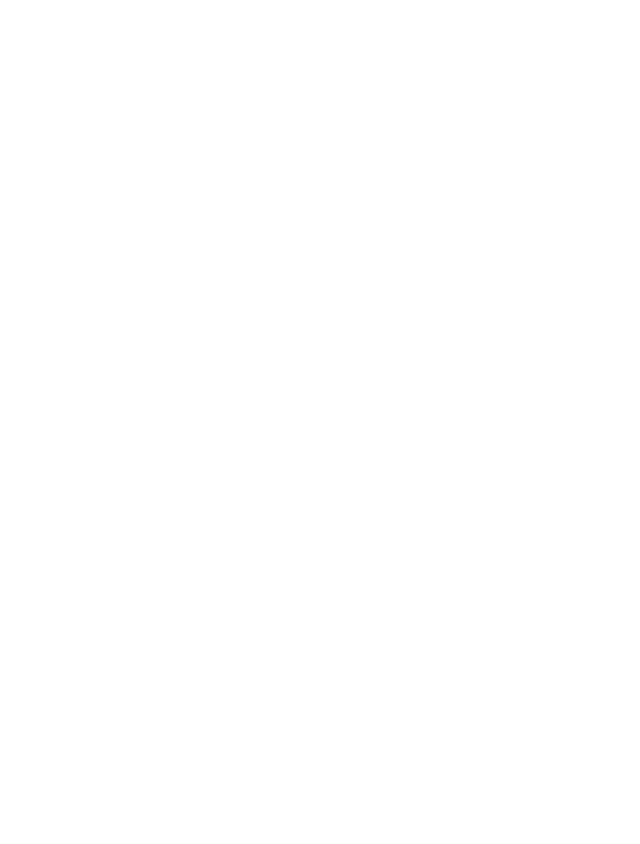
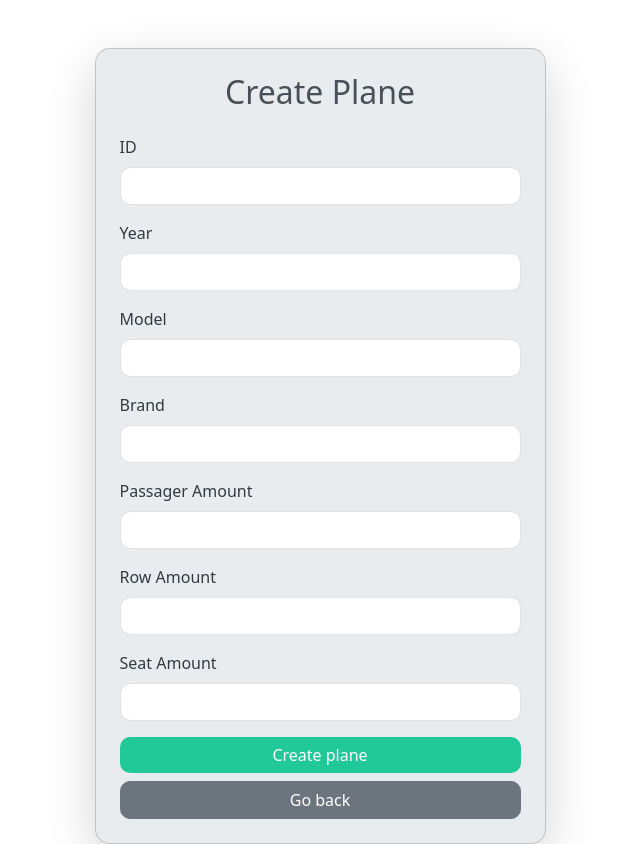
Before and after one commit to luisda0412/airline, a React (Vite) app in the folder Client/: page /createPlane in a window 1280 px wide. Before the commit this address had no page. Shown: the whole page, without its empty margins (320-960 px from the left). Before the commit the page ends 800 px from the top, so only its background shows below. Built offline with nearby package versions, Linux system fonts and the light colour scheme.

Commit message:
Creacion del componente encargado de crear el avion

```diff
--- a/Client/src/App.jsx
+++ b/Client/src/App.jsx
@@ -3,6 +3,7 @@
 import Login from './Components/Login.jsx';
 import Register from './Components/CreateAccount.jsx';
 import MainPage from './Components/MainPage.jsx';
+import CreatePlane from './Components/CreatePlane.jsx';
 
 //ESTA FUNCION ES APRA NAVEGAR ENTRE COMPONENTES UTILIZANDO REACT-ROUTER-DOOM
 function App() {
@@ -13,6 +14,7 @@
           <Route path="/" element={<Login />} />
           <Route path="/register" element={<Register />} />
           <Route path="/mainPage" element={<MainPage />} />
+          <Route path="/createPlane" element={<CreatePlane />} />
         </Routes>
       </div>
     </Router>
--- /dev/null
+++ b/Client/src/Components/CreatePlane.jsx
@@ -0,0 +1,159 @@
+import React, { useState } from 'react';
+import axios from 'axios';
+import { useNavigate } from 'react-router-dom';
+
+const CreatePlane = () => {
+    //STATE CON LA INFORMACION DEL USUARIO
+  const [formData, setFormData] = useState({
+    id: '',
+    year: '',
+    model: '',
+    brand: '',
+    passagerAmount: '',
+    rowAmount: '',
+    seatAmount: ''
+  });
+
+  const [errorMessage, setErrorMessage] = useState('');
+  const navigate = useNavigate(); // Hook para redirigir
+
+  const handleChange = (e) => {
+    setFormData({
+      ...formData,
+      [e.target.name]: e.target.value
+    });
+  };
+
+  const handleSubmit = async (e) => {
+    e.preventDefault();
+
+    try {
+      const response = await axios.post('http://localhost:3000/api/registerPlane', formData);
+      console.log(response.data);
+      navigate('/'); // Redirige al componente de inicio de sesión
+    } catch (error) {
+      console.error('Error registrando usuario:', error);
+    }
+  };
+
+  const handleGoBack = () => {
+    navigate('/');
+  };
+  return (
+    <div className="container mt-5">
+      <div className="row justify-content-center">
+        <div className="col-md-6 col-lg-5">
+          <div className="card shadow-lg p-4" style={{ borderRadius: '15px', backgroundColor: '#e9ecef' }}>
+            <h2 className="text-center mb-4" style={{ color: '#495057' }}>Create Plane</h2>
+            {errorMessage && (
+              <div className="alert alert-danger text-center" role="alert" style={{ borderRadius: '10px' }}>
+                {errorMessage}
+              </div>
+            )}
+            <form onSubmit={handleSubmit}>
+              <div className="mb-3">
+                <label htmlFor="id" className="form-label" style={{ color: '#343a40' }}>ID</label>
+                <input
+                  type="text"
+                  className="form-control"
+                  id="id"
+                  name="id"
+                  value={formData.id}
+                  onChange={handleChange}
+                  required
+                  style={{ borderRadius: '10px' }}
+                />
+              </div>
+              <div className="mb-3">
+                <label htmlFor="year" className="form-label" style={{ color: '#343a40' }}>Year</label>
+                <input
+                  type="number"
+                  className="form-control"
+                  id="year"
+                  name="year"
+                  value={formData.year}
+                  onChange={handleChange}
+                  required
+                  style={{ borderRadius: '10px' }}
+                />
+              </div>
+              <div className="mb-3">
+                <label htmlFor="brand" className="form-label" style={{ color: '#343a40' }}>Model</label>
+                <input
+                  type="text"
+                  className="form-control"
+                  id="model"
+                  name="model"
+                  value={formData.model}
+                  onChange={handleChange}
+                  required
+                  style={{ borderRadius: '10px' }}
+                />
+              </div>
+              <div className="mb-3">
+                <label htmlFor="brand" className="form-label" style={{ color: '#343a40' }}>Brand</label>
+                <input
+                  type="text"
+                  className="form-control"
+                  id="brand"
+                  name="brand"
+                  value={formData.brand}
+                  onChange={handleChange}
+                  required
+                  style={{ borderRadius: '10px' }}
+                />
+              </div>
+              <div className="mb-3">
+                <label htmlFor="passagerAmount" className="form-label" style={{ color: '#343a40' }}>Passager Amount</label>
+                <input
+                  type="number"
+                  className="form-control"
+                  id="passagerAmount"
+                  name="passagerAmount"
+                  value={formData.passagerAmount}
+                  onChange={handleChange}
+                  required
+                  style={{ borderRadius: '10px' }}
+                />
+              </div>
+              <div className="mb-3">
+                <label htmlFor="rowAmount" className="form-label" style={{ color: '#343a40' }}>Row Amount</label>
+                <input
+                  type="number"
+                  className="form-control"
+                  id="rowAmount"
+                  name="rowAmount"
+                  value={formData.rowAmount}
+                  onChange={handleChange}
+                  required
+                  style={{ borderRadius: '10px' }}
+                />
+              </div>
+              <div className="mb-3">
+                <label htmlFor="seatAmount" className="form-label" style={{ color: '#343a40' }}>Seat Amount</label>
+                <input
+                  type="number"
+                  className="form-control"
+                  id="seatAmount"
+                  name="seatAmount"
+                  value={formData.seatAmount}
+                  onChange={handleChange}
+                  required
+                  style={{ borderRadius: '10px' }}
+                />
+              </div>
+              <button type="submit" className="btn btn-primary w-100 mb-2" style={{ backgroundColor: '#20c997', borderRadius: '10px', border: 'none' }}>
+                Create plane
+              </button>
+              <button type="button" className="btn btn-secondary w-100" onClick={handleGoBack} style={{ borderRadius: '10px' }}>
+              Go back
+            </button>
+            </form>
+          </div>
+        </div>
+      </div>
+    </div>
+  );
+}
+
+export default CreatePlane
```
Also changed, not shown: 1 other file (tests, documents, lock files or other folders).
